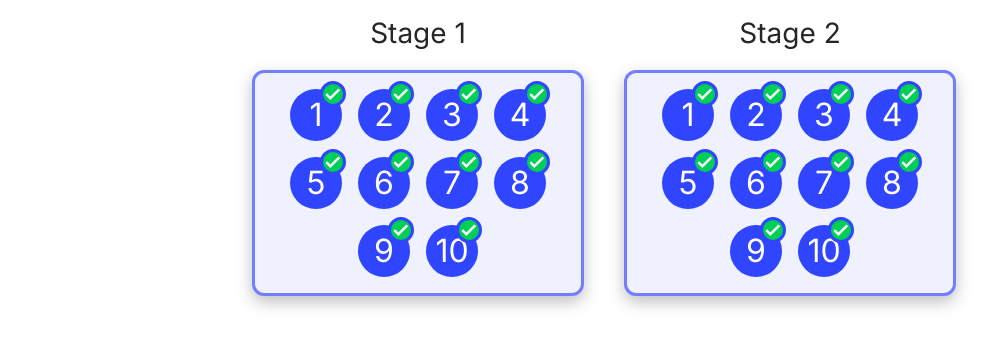
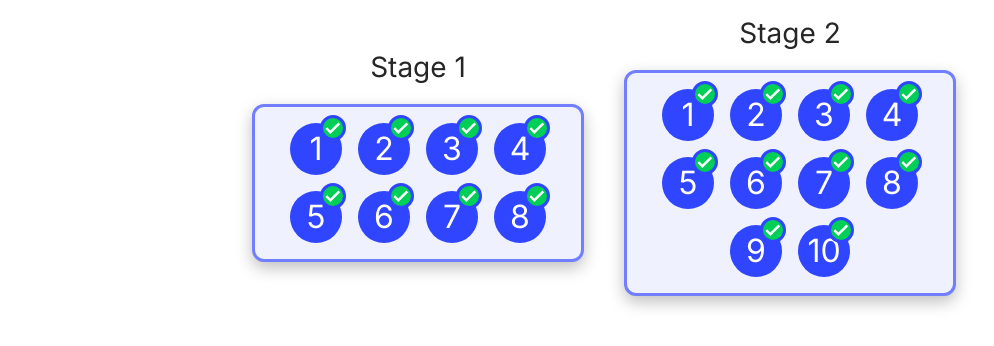
Before and after one commit to IradDoron/pitcholympics, a Next.js app: page /en/memo-the-melo in a window 1280 px wide. Shown: the part 254-600 px from the top of the page, without its empty margins (36-1030 px from the left). Built offline with nearby package versions, Linux system fonts and the light colour scheme; no server answers.

Commit message:
added more

```diff
--- a/src/mockData/memoTheMelo.ts
+++ b/src/mockData/memoTheMelo.ts
@@ -33,12 +33,6 @@ const memoTheMeloMockData: MemoTheMeloGame = [
         {
             pitchOptions: ['293.66', '349.23', '440.00'],
             melody: [0, 1, 2, 1, 0, 1, 2],
-        },{
-            pitchOptions: ['196.00', '246.94', '293.66'],
-            melody: [0, 0, 2, 1, 2, 0, 2],
-        },{
-            pitchOptions: ['493.88', '587.33', '739.99'],
-            melody: [0, 0, 2, 1, 2, 0, 2],
         },
     ],
     [
@@ -47,7 +41,7 @@ const memoTheMeloMockData: MemoTheMeloGame = [
             melody: [0, 1, 2, 3],
         },
         {
-            pitchOptions: ['349.23', '440.00', '523.25', '659.25'],
+            pitchOptions: ['622.25', '698.46', '830.61', '1108.73'],
             melody: [0, 2, 1, 3, 0],
         },
         {
@@ -55,27 +49,28 @@ const memoTheMeloMockData: MemoTheMeloGame = [
             melody: [0, 2, 1, 3, 0, 2],
         },
         {
+            pitchOptions: ['349.23', '440.00', '523.25', '622.25'],
+            melody: [1, 2, 3, 0, 3, 1],
+        },    {
+            pitchOptions: ['783.99', '987.77', '1174.66', '1396.91'],
+            melody: [1, 2, 3, 0, 3, 1],
+        },
+        {
             pitchOptions: ['196.00', '261.63', '293.66', '329.63'],
             melody: [1, 2, 3, 0, 3, 1],
         }, {
-            pitchOptions: ['349.23', '440.00', '523.25', '659.25'],
-            melody: [0, 1, 2, 1,2, 3, 0],
-        },{
-            pitchOptions: ['493.88', '587.33', '739.99','880.00'],
-            melody: [0, 0, 2, 1, 3, 0, 2],
-        },{
-            pitchOptions: ['493.88', '587.33', '739.99','880.00'],
-            melody: [0, 1, 2, 1,2, 3, 0],
-        },{
-            pitchOptions: ['698.46', '880.00', '523.25','587.33'],
-            melody: [0, 0, 2, 1, 2, 0, 2],
-        },{
-            pitchOptions: ['698.46', '880.00', '523.25','587.33'],
-            melody: [0, 0, 2, 1, 2, 0, 2],
-        },{
-            pitchOptions: ['659.25', '739.99', '783.99','987.77'],
-            melody: [0, 0, 2, 1, 2, 0, 2],
-        }
+            pitchOptions: ['440.00', '493.88', '523.25', '659.25'],
+            melody: [1, 2, 3, 0, 3, 1],
+        }, {
+            pitchOptions: ['196.00', '261.63', '293.66', '329.63'],
+            melody: [1, 2, 3, 0, 3, 1],
+        }, {
+            pitchOptions: ['196.00', '261.63', '293.66', '329.63'],
+            melody: [1, 2, 3, 0, 3, 1],
+        }, {
+            pitchOptions: ['196.00', '261.63', '293.66', '329.63'],
+            melody: [1, 2, 3, 0, 3, 1],
+        },
     ],
 ];
 
```
